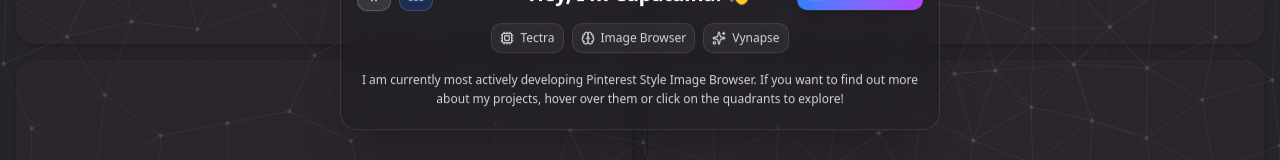
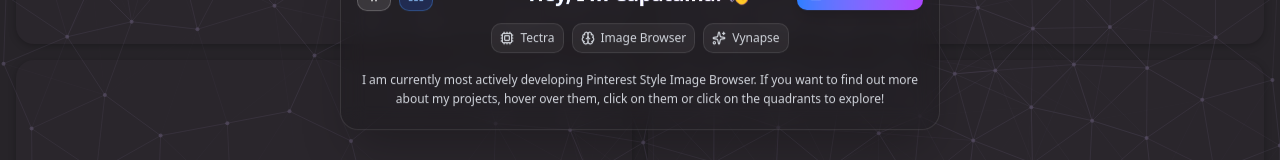
Before and after one commit to Capataina/capataina-website, a Next.js app: page / in a window 1280 px wide. Shown: the part 348-508 px from the top of the page. Built offline with nearby package versions, Linux system fonts and the light colour scheme.

Commit message:
Update default project description text
Clarified instructions in the defaultDescription by adding 'click on them' to inform users they can also click on projects to explore more details.

```diff
--- a/src/components/PortfolioCard.tsx
+++ b/src/components/PortfolioCard.tsx
@@ -48,7 +48,7 @@ export function PortfolioCard({
   const [hoveredProject, setHoveredProject] = useState<number | null>(null);
 
   const defaultDescription =
-    "I am currently most actively developing Pinterest Style Image Browser. If you want to find out more about my projects, hover over them or click on the quadrants to explore!";
+    "I am currently most actively developing Pinterest Style Image Browser. If you want to find out more about my projects, hover over them, click on them or click on the quadrants to explore!";
   const displayedDescription =
     hoveredProject !== null
       ? highlightedProjects[hoveredProject].description
```
